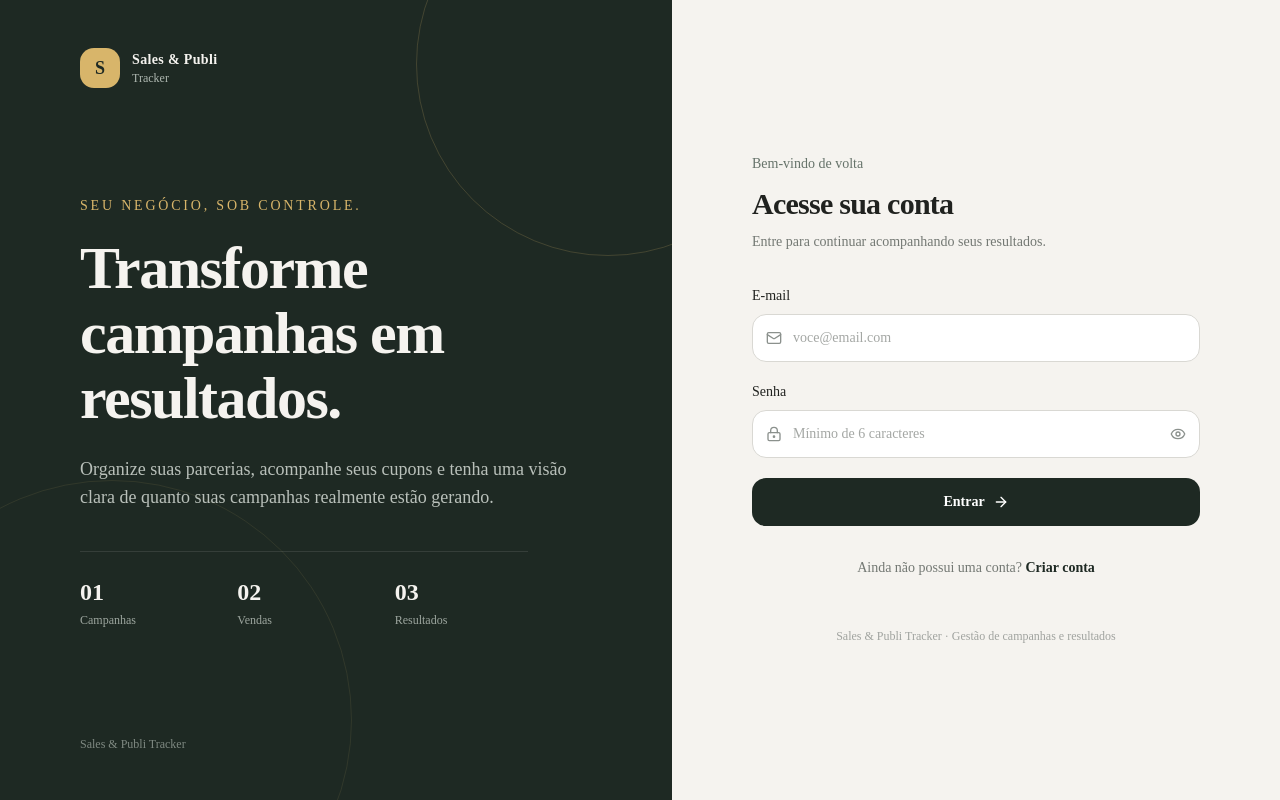
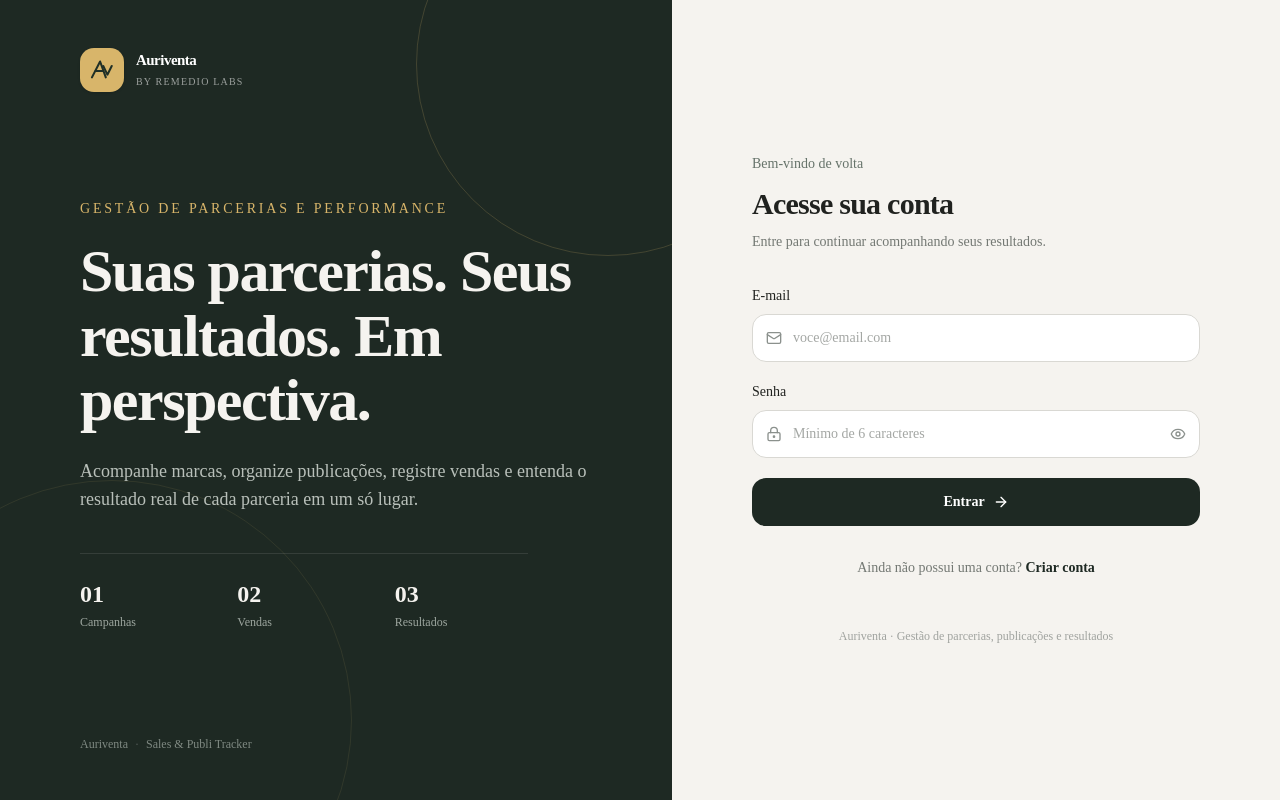
Before and after one commit to vitor-remedio/sales-publi-tracker, a Next.js app: page /login in a window 1280 px wide. Built offline with nearby package versions, Linux system fonts and the light colour scheme; no server answers.

Commit message:
feat: refresh login page with Auriventa identity

```diff
--- a/src/app/login/login-form.tsx
+++ b/src/app/login/login-form.tsx
@@ -11,6 +11,7 @@ import {
   UserRound,
 } from "lucide-react";
 import { createClient } from "@/lib/supabase/client";
+import { BrandLogo } from "@/components/brand-logo";
 
 type Mode = "login" | "signup";
 
@@ -106,26 +107,20 @@ export function LoginForm() {
           <div className="absolute -right-32 -top-32 h-96 w-96 rounded-full border border-[#d8b56a]/20" />
           <div className="absolute -bottom-40 -left-32 h-[30rem] w-[30rem] rounded-full border border-[#d8b56a]/10" />
 
-          <div className="relative z-10 flex items-center gap-3">
-            <div className="flex h-10 w-10 items-center justify-center rounded-xl bg-[#d8b56a] text-[#1e2923]">
-              <span className="text-lg font-semibold">S</span>
-            </div>
-            <div>
-              <p className="text-sm font-semibold tracking-wide">Sales &amp; Publi</p>
-              <p className="text-xs text-[#aeb7b0]">Tracker</p>
-            </div>
+          <div className="relative z-10">
+            <BrandLogo variant="light" />
           </div>
 
           <div className="relative z-10 max-w-xl">
             <p className="mb-5 text-sm font-medium uppercase tracking-[0.2em] text-[#d8b56a]">
-              Seu negócio, sob controle.
+              Gestão de parcerias e performance
             </p>
             <h1 className="text-4xl font-semibold leading-[1.08] tracking-tight xl:text-6xl">
-              Transforme campanhas em resultados.
+              Suas parcerias. Seus resultados. Em perspectiva.
             </h1>
             <p className="mt-6 max-w-lg text-base leading-7 text-[#b9c0ba] xl:text-lg">
-              Organize suas parcerias, acompanhe seus cupons e tenha uma visão
-              clara de quanto suas campanhas realmente estão gerando.
+              Acompanhe marcas, organize publicações, registre vendas e entenda
+              o resultado real de cada parceria em um só lugar.
             </p>
 
             <div className="mt-10 grid max-w-md grid-cols-3 gap-6 border-t border-white/10 pt-6">
@@ -143,20 +138,14 @@ export function LoginForm() {
           </div>
 
           <p className="relative z-10 text-xs text-[#7f8982]">
-            Sales &amp; Publi Tracker
+            Auriventa <span className="mx-1 text-white/25">·</span> Sales &amp; Publi Tracker
           </p>
         </section>
 
         <section className="flex min-h-screen items-center justify-center px-6 py-12 sm:px-10">
           <div className="w-full max-w-md">
-            <div className="mb-12 flex items-center gap-3 lg:hidden">
-              <div className="flex h-10 w-10 items-center justify-center rounded-xl bg-[#1e2923] text-[#d8b56a]">
-                <span className="text-lg font-semibold">S</span>
-              </div>
-              <div>
-                <p className="text-sm font-semibold">Sales &amp; Publi</p>
-                <p className="text-xs text-neutral-500">Tracker</p>
-              </div>
+            <div className="mb-12 lg:hidden">
+              <BrandLogo variant="dark" />
             </div>
 
             <div className="mb-8">
@@ -306,7 +295,7 @@ export function LoginForm() {
             </div>
 
             <p className="mt-12 text-center text-xs leading-5 text-[#a0a39f]">
-              Sales &amp; Publi Tracker · Gestão de campanhas e resultados
+              Auriventa · Gestão de parcerias, publicações e resultados
             </p>
           </div>
         </section>
```
